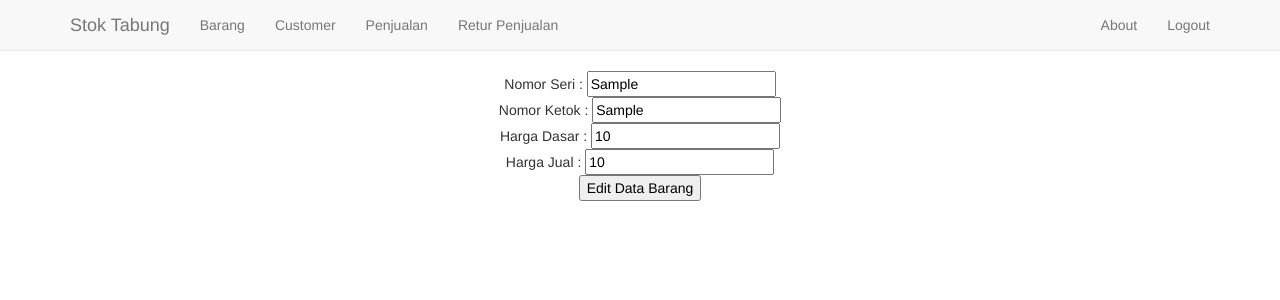
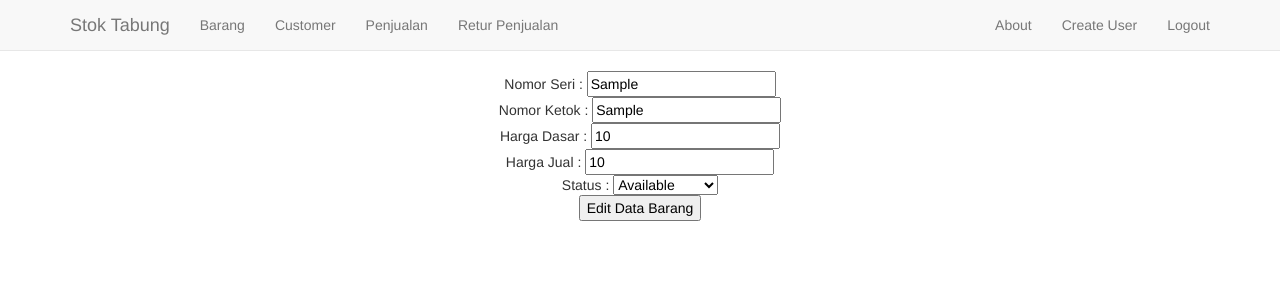
Before and after one commit to zonascript/stoktabunghendri, a PHP site: the page made by edit_barang.php in a window 1280 px wide. Shown: the top 300 px of the page. Run offline with PHP 8.4, Linux system fonts and the light colour scheme; the visitor is signed in with stand-in values (Sample User, id 1); tables that the repository leaves empty or names only in its code hold one stand-in row (values such as "Sample post"); some libraries are stand-ins or nearby versions.

Commit message:
input status di edit barang dibuat dropdown dan ditambahkan pilihan refill di dropdown

```diff
--- a/barang_edit.php
+++ b/barang_edit.php
@@ -8,9 +8,9 @@ $harga_dasar = $_POST['harga_dasar'];
 $harga_jual = $_POST['harga_jual'];
 //$status = $_POST['status'];
 
-//$edit_barang= editBarang($no_id, $no_seri, $no_ketok, $harga_dasar, $harga_jual, $status);
+$edit_barang= editBarang($no_id, $no_seri, $no_ketok, $harga_dasar, $harga_jual, $status);
 
-$edit_barang= editBarang($no_id, $no_seri, $no_ketok, $harga_dasar, $harga_jual);
+//$edit_barang= editBarang($no_id, $no_seri, $no_ketok, $harga_dasar, $harga_jual);
 if (isset($edit_barang)){
 	header("Location: $base_url/barang.php?edit=$no_seri");
 }
--- a/db/pdo.php
+++ b/db/pdo.php
@@ -42,21 +42,21 @@ function input_user($a,$b,$c) {
 	return($affected_rows);
 }
 
-//function editBarang($a,$b,$c,$d,$e,$f) {
+function editBarang($a,$b,$c,$d,$e,$f) {
+	$db = testdb_connect();
+	$stmt = $db->prepare("UPDATE barang SET no_seri=:field2 ,no_ketok=:field3 ,harga_dasar=:field4 ,harga_jual=:field5 ,status=:field6 WHERE no_id=:field1");
+	$stmt->execute(array(':field1' => $a, ':field2' => $b, ':field3' => $c, ':field4' => $d, ':field5' => $e, ':field6' => $f));
+	$affected_rows = $stmt->fetchAll(PDO::FETCH_ASSOC);
+	return($affected_rows);
+}
+
+//function editBarang($a,$b,$c,$d,$e) {
 //	$db = testdb_connect();
-//	$stmt = $db->prepare("UPDATE barang SET no_seri=:field2 ,no_ketok=:field3 ,harga_dasar=:field4 ,harga_jual=:field5 ,status=:field6 WHERE no_id=:field1");
-//	$stmt->execute(array(':field1' => $a, ':field2' => $b, ':field3' => $c, ':field4' => $d, ':field5' => $e, ':field6' => $f));
+//	$stmt = $db->prepare("UPDATE barang SET no_seri=:field2 ,no_ketok=:field3 ,harga_dasar=:field4 ,harga_jual=:field5 WHERE no_id=:field1");
+//	$stmt->execute(array(':field1' => $a, ':field2' => $b, ':field3' => $c, ':field4' => $d, ':field5' => $e));
 //	$affected_rows = $stmt->fetchAll(PDO::FETCH_ASSOC);
 //	return($affected_rows);
 //}
-
-function editBarang($a,$b,$c,$d,$e) {
-	$db = testdb_connect();
-	$stmt = $db->prepare("UPDATE barang SET no_seri=:field2 ,no_ketok=:field3 ,harga_dasar=:field4 ,harga_jual=:field5 WHERE no_id=:field1");
-	$stmt->execute(array(':field1' => $a, ':field2' => $b, ':field3' => $c, ':field4' => $d, ':field5' => $e));
-	$affected_rows = $stmt->fetchAll(PDO::FETCH_ASSOC);
-	return($affected_rows);
-}
 
 function editCustomer($a,$b,$c,$d) {
 	$db = testdb_connect();
--- a/edit_barang.php
+++ b/edit_barang.php
@@ -29,10 +29,26 @@ $barangs = getDataBarang($no_seri);
 	<div>
 		<span>Harga Jual : </span> <input type="text" name="harga_jual" value="<?php echo $row['harga_jual']?>"/>
 	</div>
-	<!-- div>
-		<span>Status : </span> <input type="text" name="status" value="<?php //echo $row['status']?>"/>
-	</div-->
 	<?php
+	if ($_SESSION['permission']=="admin"|$_SESSION['permission']=="owner"):
+	?>
+	<div>
+	<span>Status : </span>
+	<select name="status" id="status">
+	<option value=""></option>
+	<option value="Available" <?php if ($row['status']=="Available"){echo"selected";}?>>Available</option>
+	<option value="Not Available" <?php if ($row['status']=="Not Available"){echo"selected";}?>>Not Available</option>
+	<option value="Refill" <?php if ($row['status']=="Refill"){echo"selected";}?>>Not Available</option>
+	</select>
+	</div>
+	<?php
+	else:
+	?>
+	<div>
+		<input type="hidden" name="status" value="<?php echo $row['status']?>"/>
+	</div>
+	<?php
+	endif;
 	endforeach;
 	?>
 	<input type="submit" name="submit" value="Edit Data Barang"/>
```
